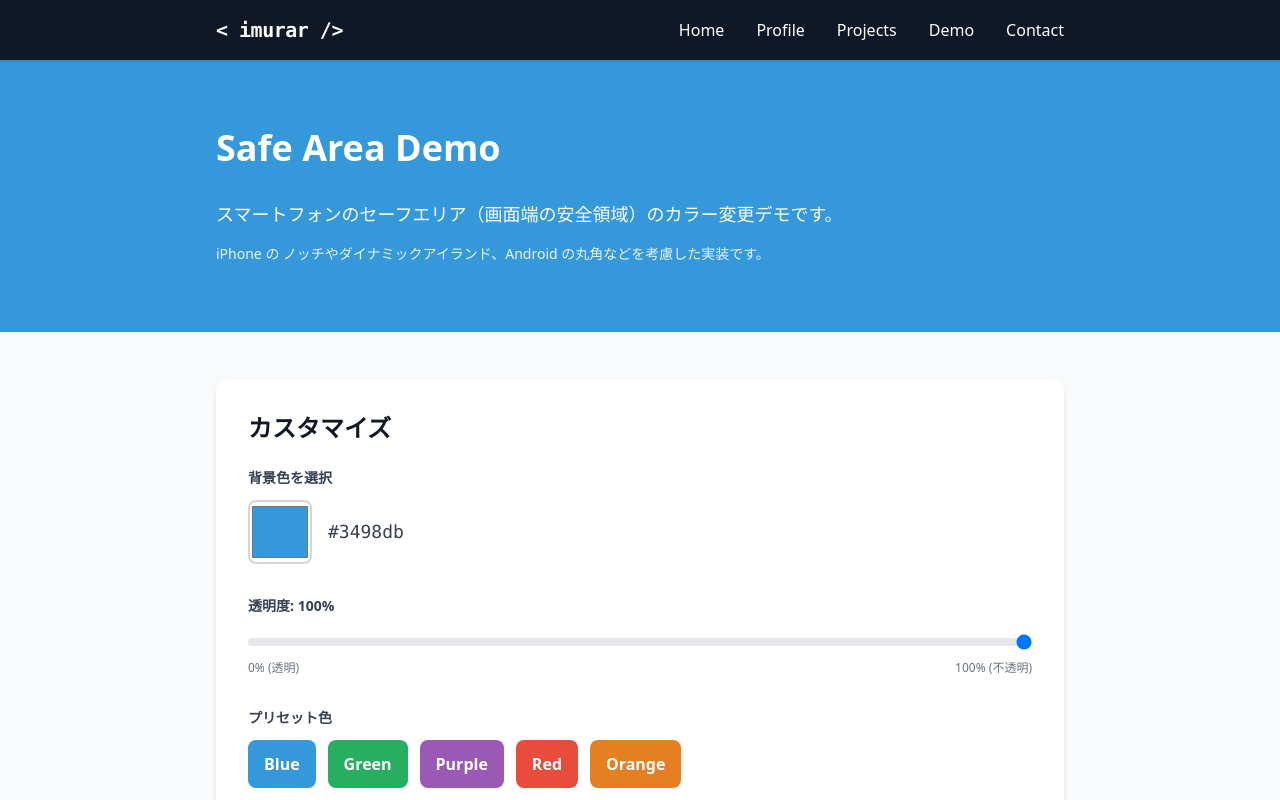
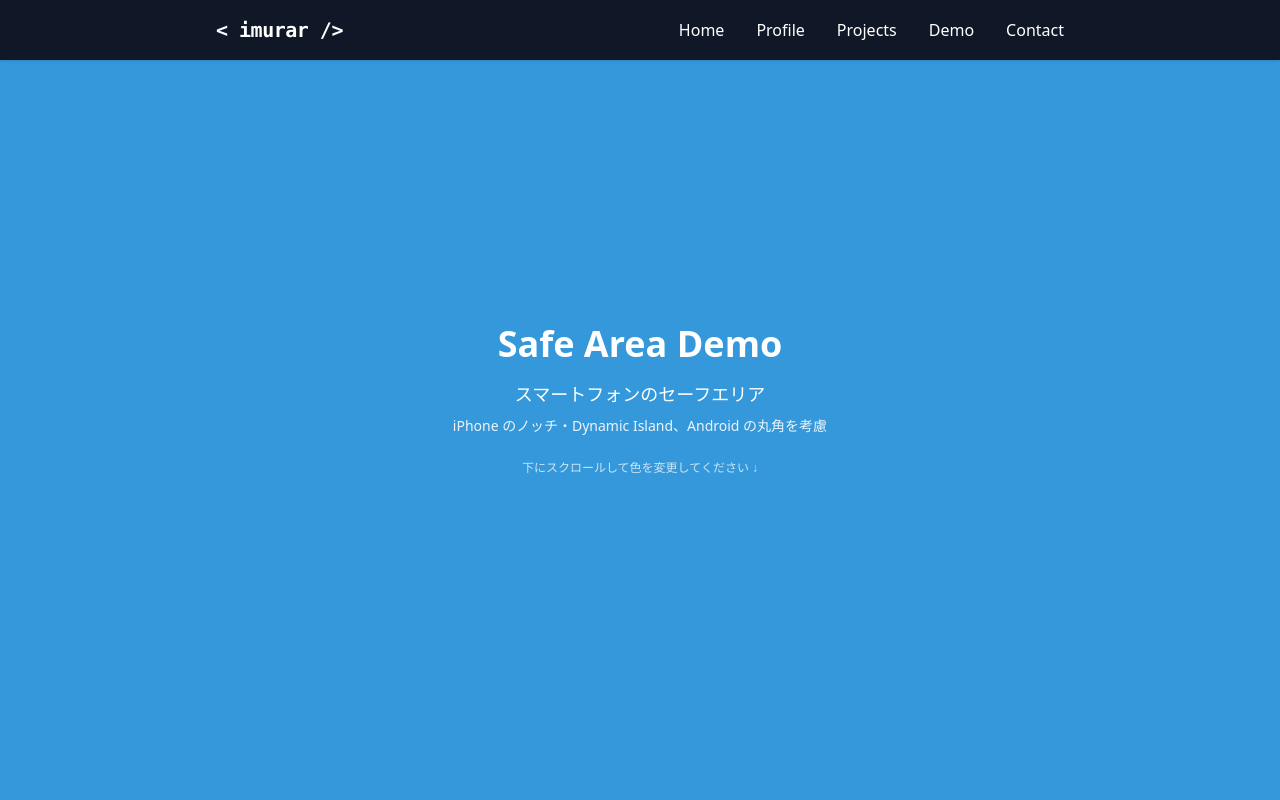
Before and after one commit to imurar/imurar-portfolio, a Vue app: page /#/demo/safe-area in a window 1280 px wide. Shown: the top 800 px of the page. Built offline with nearby package versions, Linux system fonts and the light colour scheme.

Commit message:
[fix] セーフエリアデモをフルスクリーン表示に変更

```diff
--- a/src/views/demo/SafeAreaView.vue
+++ b/src/views/demo/SafeAreaView.vue
@@ -1,30 +1,39 @@
 <template>
-  <div class="min-h-screen bg-gray-50">
-    <!-- Safe Area Demo Section -->
+  <div class="bg-gray-50">
+    <!-- Safe Area Demo Section (Fullscreen) -->
     <div
       :style="{
+        position: 'fixed',
+        top: 0,
+        left: 0,
+        right: 0,
+        bottom: 0,
         backgroundColor: color,
         opacity: opacity / 100,
         paddingTop: 'max(20px, env(safe-area-inset-top))',
         paddingRight: 'max(20px, env(safe-area-inset-right))',
         paddingBottom: 'max(20px, env(safe-area-inset-bottom))',
         paddingLeft: 'max(20px, env(safe-area-inset-left))',
+        zIndex: 40,
       }"
-      class="transition-all duration-300"
+      class="transition-all duration-300 flex flex-col items-center justify-center"
     >
-      <div class="max-w-4xl mx-auto px-6 py-12">
-        <h1 class="text-4xl font-bold text-white mb-8">Safe Area Demo</h1>
-        <p class="text-lg text-white mb-4">
-          スマートフォンのセーフエリア（画面端の安全領域）のカラー変更デモです。
+      <div class="text-center">
+        <h1 class="text-4xl font-bold text-white mb-4">Safe Area Demo</h1>
+        <p class="text-lg text-white mb-2">
+          スマートフォンのセーフエリア
         </p>
         <p class="text-sm text-white opacity-90">
-          iPhone の ノッチやダイナミックアイランド、Android の丸角などを考慮した実装です。
+          iPhone のノッチ・Dynamic Island、Android の丸角を考慮
+        </p>
+        <p class="text-xs text-white opacity-75 mt-6">
+          下にスクロールして色を変更してください ↓
         </p>
       </div>
     </div>
 
     <!-- Control Panel -->
-    <div class="max-w-4xl mx-auto px-6 py-12">
+    <div class="max-w-4xl mx-auto px-6 py-12" style="margin-top: 100vh;">
       <div class="bg-white rounded-xl shadow-md p-8">
         <h2 class="text-2xl font-bold mb-6">カスタマイズ</h2>
 
```
